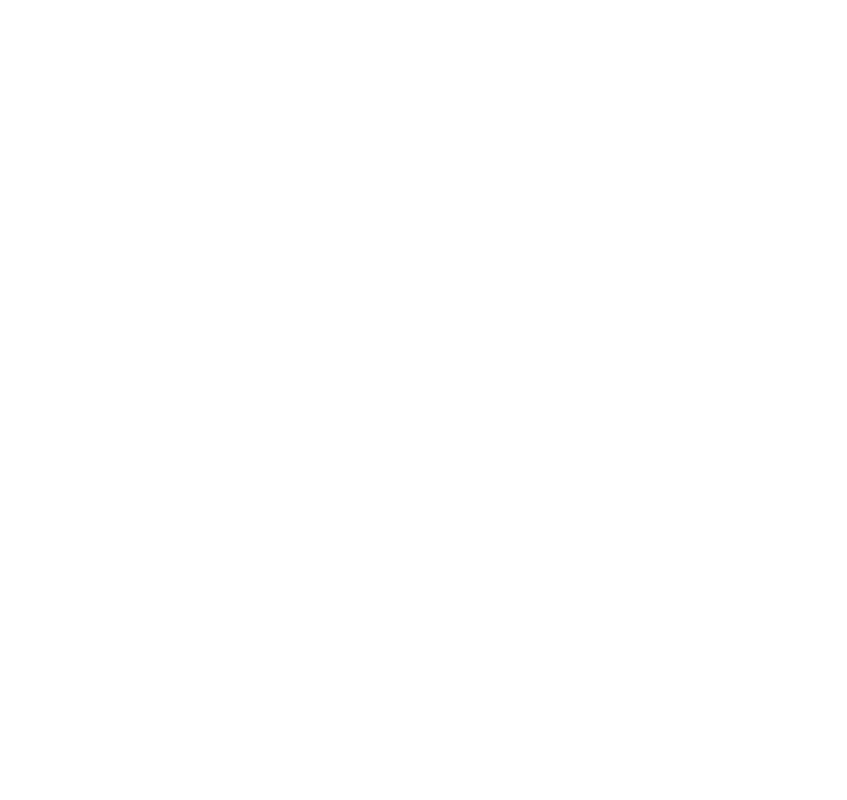
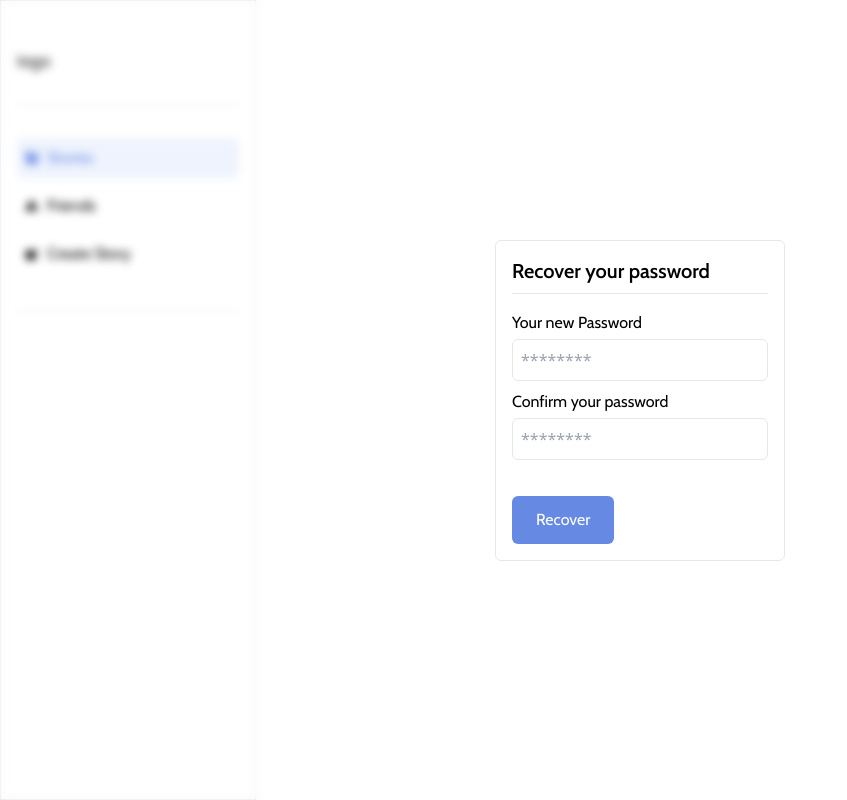
Before and after one commit to albedim/judjen, a React (Create React App) app: page /create_password in a window 1280 px wide. Before the commit this address had no page. Shown: the whole page, without its empty margins (0-847 px from the left). Built offline with nearby package versions, Linux system fonts and the light colour scheme; no server answers.

Commit message:
[improvement] - password recovery

```diff
--- a/src/App.tsx
+++ b/src/App.tsx
@@ -8,12 +8,16 @@
 import Create from './pages/create';
 import User from './pages/users';
 import { isLoggedIn } from './utils/api';
+import RecoverPasswordScreen from './components/recover_password_screen';
+import CreatePasswordScreen from './components/create_password_screen';
 
 function App() {
   return (
     <BrowserRouter>
       <Routes>
         <Route path="/" element={<div className='flex' ><NavBar page='stories' /><HomePage/></div>} />
+        <Route path="/recover" element={<div className='flex' ><NavBar page='stories' /><RecoverPasswordScreen/></div>} />
+        <Route path="/create_password" element={<div className='flex' ><NavBar page='stories' /><CreatePasswordScreen/></div>} />
         <Route path="/friends" element={<div className='flex' ><NavBar page='friends' /><Friends subpage='friends'/></div>} />
         <Route path="/user/:userId" element={<div className='flex' ><NavBar page='account' /><User subPage={"stories"}/></div>} />
         <Route path="/user/:userId/favorites" element={<div className='flex' ><NavBar page='account' /><User subPage={"favorites"}/></div>} />
--- /dev/null
+++ b/src/components/create_password_screen/index.tsx
@@ -0,0 +1,122 @@
+import { useEffect, useState } from "react"
+import { BASE_URL, isLoggedIn, setCookie } from "../../utils/api"
+import axios from "axios"
+import { Link, useNavigate, useSearchParams } from "react-router-dom"
+import { IoDice } from "react-icons/io5"
+import { SpinnerCircular } from "spinners-react"
+
+const CreatePasswordScreen = () => {
+
+  const [searchParams, setSearchParams] = useSearchParams();
+
+  const [request, setRequest] = useState({
+    recovery_token: searchParams.get("token"),
+    password: '',
+    confirm_password: ''
+  })
+  const [isLoading, setIsLoading] = useState(false)
+  const [error, setError] = useState("")
+  const navigate = useNavigate()
+  const [message, setMessage] = useState("")
+
+  const handleRequest = (e: any) => {
+    const newRequest: any = { ...request }
+    newRequest[e.target.name] = e.target.value
+    setRequest(newRequest)
+    setError("")
+    setMessage("")
+  }
+
+  const create = async (e: any) => {
+    e.preventDefault()
+    setIsLoading(true)
+    await axios.post(BASE_URL + "/users/create_password", request)
+    .then(res => {
+      setMessage(res.data.param)
+      navigate("/")
+    })
+    .catch(err => setError(err.response.data.error.message))
+    setIsLoading(false)
+  }
+
+  return(
+    <div className="items-center justify-around flex backdrop-blur-sm absolute h-screen w-screen">
+      <div className="border p-4 rounded-md bg-[white]">
+        <div className="pb-2 border-b">
+          <h2 className="font-semibold text-xl font-cabin">Recover your password</h2>
+        </div>
+        <form onSubmit={(e) => create(e)} action="">
+          <div className="mt-4">
+            <div className="mt-2">
+              <div>
+                <label className="font-cabin" htmlFor="email">Your new Password</label>
+              </div>
+              <div className="mt-1">
+                <input
+                  onChange={(e) => handleRequest(e)}
+                  value={request.password}
+                  name="password"
+                  placeholder="********"
+                  className="w-64 rounded-md p-2 border"
+                  type="password"
+                />
+              </div>
+            </div>
+            <div className="mt-2">
+              <div>
+                <label className="font-cabin" htmlFor="email">Confirm your password</label>
+              </div>
+              <div className="mt-1">
+                <input
+                  onChange={(e) => handleRequest(e)}
+                  value={request.confirm_password}
+                  name="confirm_password"
+                  placeholder="********"
+                  className="w-64 rounded-md p-2 border"
+                  type="password"
+                />
+              </div>
+            </div>
+          </div>
+          <div className="pt-1">
+            <h2 className="text-xs text-[red] font-cabin">{error}</h2>
+            <h2 className="text-xs text-[green] font-cabin">{message}</h2>
+          </div>
+          <div className="mt-8 items-center justify-between flex">
+            {request.password != "" && request.password == request.confirm_password ? (
+              isLoading ? (
+                <button
+                  disabled
+                  className="rounded-md text-[white] font-cabin bg-[#668AE4] pr-6 pl-6 p-3" >
+                  <SpinnerCircular
+                    color="white"
+                    speed={254}
+                    size={24}
+                    thickness={184}
+                    secondaryColor="transparent"
+                  />
+                </button>
+              ):(
+                <button
+                  className="transition-all hover:bg-[#4C73D5] rounded-md text-[white]
+                  font-cabin bg-[#668AE4] pr-6 pl-6 p-3"
+                >
+                  Recover
+                </button>
+              )
+            ):(
+              <button
+                disabled
+                className="rounded-md text-[white] font-cabin bg-[#668AE4] pr-6 pl-6 p-3"
+              >
+                Recover
+              </button>
+            )}
+          </div>
+        </form>
+      </div>
+    </div>
+  )
+}
+
+export default CreatePasswordScreen
--- a/src/components/login_screen/index.tsx
+++ b/src/components/login_screen/index.tsx
@@ -188,11 +188,16 @@
                     onClick={() => setPage("signup")}
                     className="cursor-pointer text-xs font-cabin">Create an account now
                   </p>
+                  <p
+                    onClick={() => navigate("/recover")}
+                    className="mt-2 text-[#668AE4] underline cursor-pointer text-xs font-cabin">Forgot your password?
+                  </p>
                 </div>
                 {request.email != "" && request.password != "" ? (
                   isLoading ? (
                     <button
-                      className="hover:bg-[#4C73D5] rounded-md text-[white] font-cabin bg-[#668AE4] pr-6 pl-6 p-3" >
+                      disabled
+                      className="rounded-md text-[white] font-cabin bg-[#668AE4] pr-6 pl-6 p-3" >
                       <SpinnerCircular
                         color="white"
                         speed={254}
@@ -302,7 +307,8 @@
             {isSignUpValid() ? (
               isLoading ? (
                 <button
-                  className="hover:bg-[#4C73D5] rounded-md text-[white] font-cabin bg-[#668AE4] pr-6 pl-6 p-3"
+                  disabled
+                  className="rounded-md text-[white] font-cabin bg-[#668AE4] pr-6 pl-6 p-3"
                 >
                   <SpinnerCircular
                     color="white"
--- /dev/null
+++ b/src/components/recover_password_screen/index.tsx
@@ -0,0 +1,100 @@
+import { useEffect, useState } from "react"
+import { BASE_URL, isLoggedIn, setCookie } from "../../utils/api"
+import axios from "axios"
+import { Link, useNavigate } from "react-router-dom"
+import { IoDice } from "react-icons/io5"
+import { SpinnerCircular } from "spinners-react"
+
+const RecoverPasswordScreen = () => {
+
+  const [request, setRequest] = useState({
+    email: ''
+  })
+  const [isLoading, setIsLoading] = useState(false)
+  const [error, setError] = useState("")
+  const [message, setMessage] = useState("")
+  const navigate = useNavigate()
+
+  const handleRequest = (e: any) => {
+    const newRequest: any = { ...request }
+    newRequest[e.target.name] = e.target.value
+    setRequest(newRequest)
+    setError("")
+    setMessage("")
+  }
+
+  const recover = async (e: any) => {
+    e.preventDefault()
+    setIsLoading(true)
+    await axios.post(BASE_URL + "/users/recover", request)
+    .then(res => setMessage(res.data.param))
+    .catch(err => setError(err.response.data.error.message))
+    setIsLoading(false)
+  }
+
+  return(
+    <div className="items-center justify-around flex backdrop-blur-sm absolute h-screen w-screen">
+      <div className="border p-4 rounded-md bg-[white]">
+        <div className="pb-2 border-b">
+          <h2 className="font-semibold text-xl font-cabin">Recover your password</h2>
+        </div>
+        <form onSubmit={(e) => recover(e)} action="">
+          <div className="mt-4">
+            <div className="mt-2">
+              <div>
+                <label className="font-cabin" htmlFor="email">Your Email</label>
+              </div>
+              <div className="mt-1">
+                <input
+                  onChange={(e) => handleRequest(e)}
+                  value={request.email}
+                  name="email"
+                  placeholder="email@example.com"
+                  className="w-64 rounded-md p-2 border"
+                  type="text"
+                />
+              </div>
+            </div>
+          </div>
+          <div className="pt-1">
+            <h2 className="text-xs text-[red] font-cabin">{error}</h2>
+            <h2 className="text-xs text-[green] font-cabin">{message}</h2>
+          </div>
+          <div className="mt-8 items-center justify-between flex">
+            {request.email != "" ? (
+              isLoading ? (
+                <button
+                  disabled
+                  className="rounded-md text-[white] font-cabin bg-[#668AE4] pr-6 pl-6 p-3" >
+                  <SpinnerCircular
+                    color="white"
+                    speed={254}
+                    size={24}
+                    thickness={184}
+                    secondaryColor="transparent"
+                  />
+                </button>
+              ):(
+                <button
+                  className="transition-all hover:bg-[#4C73D5] rounded-md text-[white]
+                  font-cabin bg-[#668AE4] pr-6 pl-6 p-3"
+                >
+                  Recover
+                </button>
+              )
+            ):(
+              <button
+                disabled
+                className="rounded-md text-[white] font-cabin bg-[#668AE4] pr-6 pl-6 p-3"
+              >
+                Recover
+              </button>
+            )}
+          </div>
+        </form>
+      </div>
+    </div>
+  )
+}
+
+export default RecoverPasswordScreen
--- a/src/pages/users/index.tsx
+++ b/src/pages/users/index.tsx
@@ -32,7 +32,8 @@
 
   const getUser = async () => {
     setIsLoading(true)
-    await axios.get(BASE_URL + "/users/" + userId, { headers: { Authorization: "Bearer " + getCookie("jwt-token") } })
+    await axios.get(
+      BASE_URL + "/users/" + userId, { headers: { Authorization: "Bearer " + getCookie("jwt-token") } })
     .then(res => {
       setUser(res.data.param)
     })
@@ -105,9 +106,11 @@
                       <p className="mt-3 text-sm text-[gray] font-cabin">On Judjen from {formatDate(user?.created_on)}</p>
                     </div>
                   </div>
-                  <div className="ml-14">
-                    <button onClick={() => setShowOptions(true)}><RiSettings5Fill color="gray" size={24}/></button>
-                  </div>
+                  {user?.own ? (
+                    <div className="ml-14">
+                      <button onClick={() => setShowOptions(true)}><RiSettings5Fill color="#d4d4d4" size={24}/></button>
+                    </div>
+                  ) : null}
                 </div>
                 <div className="mt-8 flex">
                   <ul className="gap-3 flex">
--- a/src/typos/interfaces.ts
+++ b/src/typos/interfaces.ts
@@ -31,6 +31,7 @@
     created_on: string; // Assuming this is a string representing a date (you may want to use Date type if working with actual Date objects)
     email: string;
     bio: string,
+    own?: boolean,
     user_id: string;
 }
 
--- a/src/utils/api.ts
+++ b/src/utils/api.ts
@@ -33,7 +33,7 @@
   let user = {}
   if (cookie !== undefined) {
     const userId = jwtDecode<any>(cookie).sub.user_id
-    await axios.get(BASE_URL + "/users/" + userId)
+    await axios.get(BASE_URL + "/users/" + userId, { headers: { Authorization: 'Bearer ' + getCookie("jwt-token") } })
     .then(res => {
       user = res.data.param
     })
```
Also changed, not shown: src/components/options_screen/index.tsx (+4 -3 lines).
